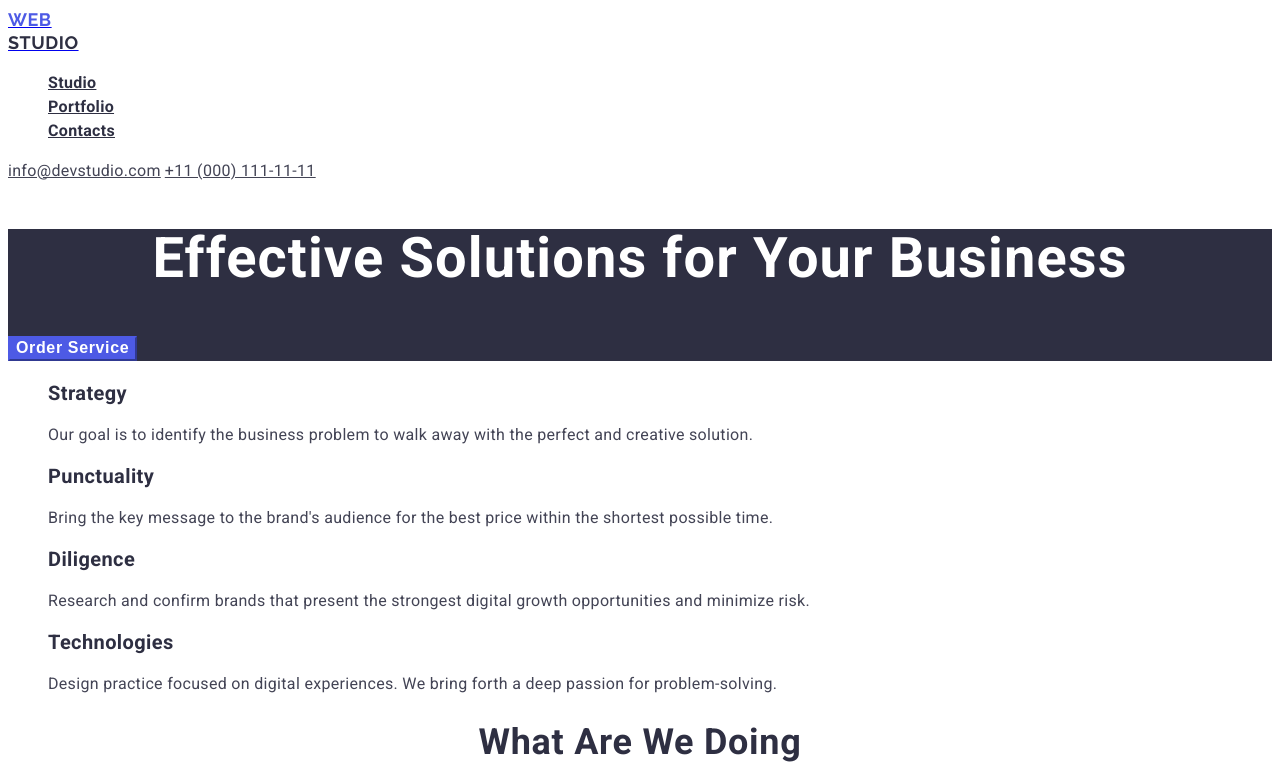
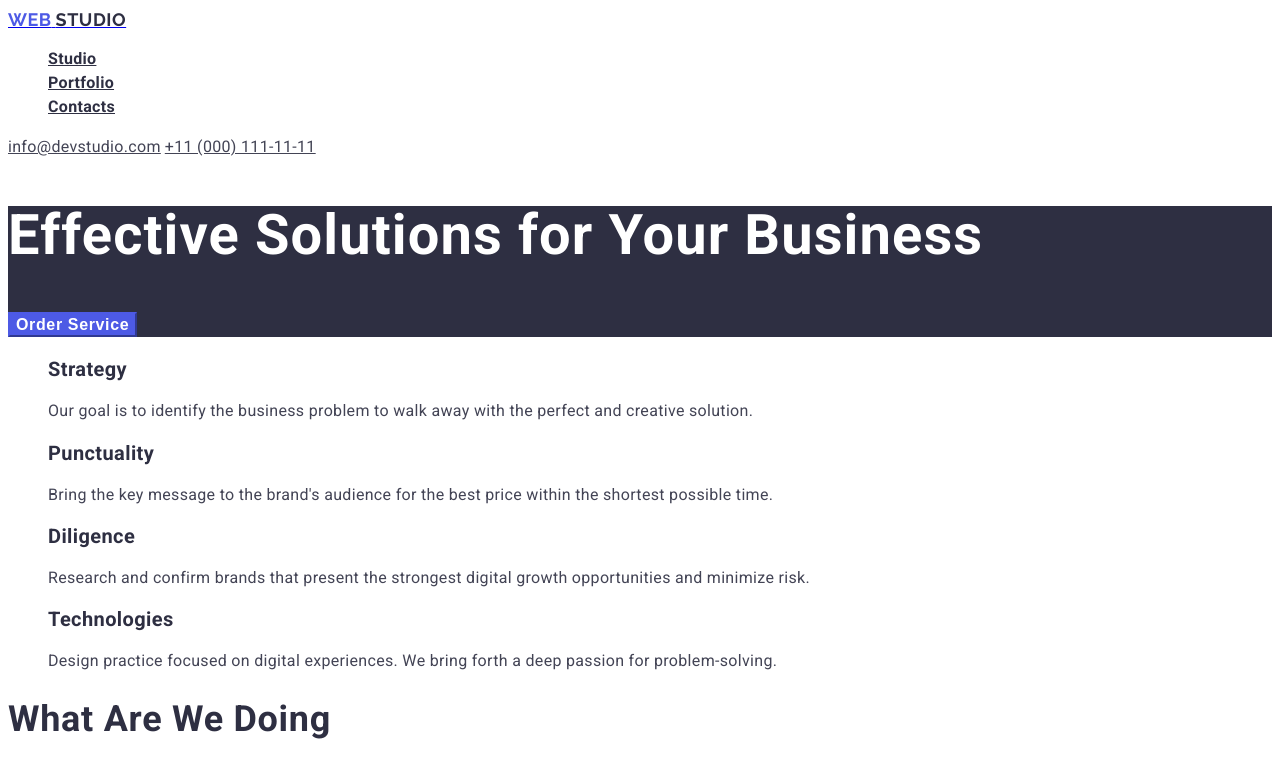
Before and after one commit to diankasmilian/goit-markup-hw-02, a plain HTML site: page index.html in a window 1280 px wide. Shown: the top 767 px of the page. Drawn offline with Linux system fonts and the light colour scheme.

Commit message:
add changes

```diff
--- a/css/style.css
+++ b/css/style.css
@@ -29,31 +29,24 @@
 /* Лого */
 .web-logo {
     font-family: 'Raleway';
-font-style: normal;
 font-weight: 800;
 font-size: 18px;
 line-height: 1.3;
-display: flex;
-align-items: center;
 letter-spacing: 0.03em;
 text-transform: uppercase;
     color: var(--color-logo);
 }
 .studio-logo {
     font-family: 'Raleway';
-font-style: normal;
 font-weight: 800;
 font-size: 18px;
 line-height: 1.3;
-display: flex;
-align-items: center;
 letter-spacing: 0.03em;
 text-transform: uppercase;
     color: var(--primery-text-color);
 }
 /* Навігація */
 .navigation-link {
-font-style: normal;
 font-weight: 600;
 font-size: 16px;
 line-height: 1.5;
@@ -70,7 +63,6 @@ letter-spacing: 0.02em;
 
 /* Контакти */
 .address {
-font-style: normal;
 font-size: 16px;
 line-height: 1.5;
 letter-spacing: 0.02em;
@@ -91,21 +83,16 @@ letter-spacing: 0.02em;
     background-color: var(--primery-text-color);
 }
 .hero-title {
-    font-style: normal;
 font-weight: 600;
 font-size: 56px;
-line-height: 1.071;
-text-align: center;
+line-height: 1.07;
 letter-spacing: 0.02em;
     color: var(--primery-bg-color);
 }
 .btn {
-    font-style: normal;
 font-weight: 600;
 font-size: 16px;
-line-height: 1.18;
-display: flex;
-align-items: center;
+line-height: 1.2;
 letter-spacing: 0.04em;
     color: var(--primery-bg-color);
     background-color: var(--color-logo);
@@ -122,7 +109,6 @@ letter-spacing: 0.04em;
 }
 
 .description.title {
-    font-style: normal;
 font-weight: 600;
 font-size: 20px;
 line-height: 1.2;
@@ -134,40 +120,31 @@ line-height: 1.2;
 letter-spacing: 0.02em;
 }
 .secondary-title {
-    font-style: normal;
 font-weight: 600;
 font-size: 36px;
-line-height: 1.11;
-text-align: center;
+line-height: 1.1;
 letter-spacing: 0.02em;
 text-transform: capitalize;
     color: var(--primery-text-color);
 }
 .team.title {
-    font-style: normal;
 font-weight: 600;
 font-size: 20px;
 line-height: 1.2;
-text-align: center;
 letter-spacing: 0.02em;
 }
 .team.text {
 font-size: 16px;
 line-height: 1.5;
-text-align: center;
 letter-spacing: 0.02em;
 }
 
 
 /* Pages portfolio */
 .button {
-    font-style: normal;
 font-weight: 600;
 font-size: 16px;
 line-height: 1.5;
-display: flex;
-align-items: center;
-text-align: center;
 letter-spacing: 0.04em;
     background-color: var(--minor-color);
     color: var(--color-logo);
```
